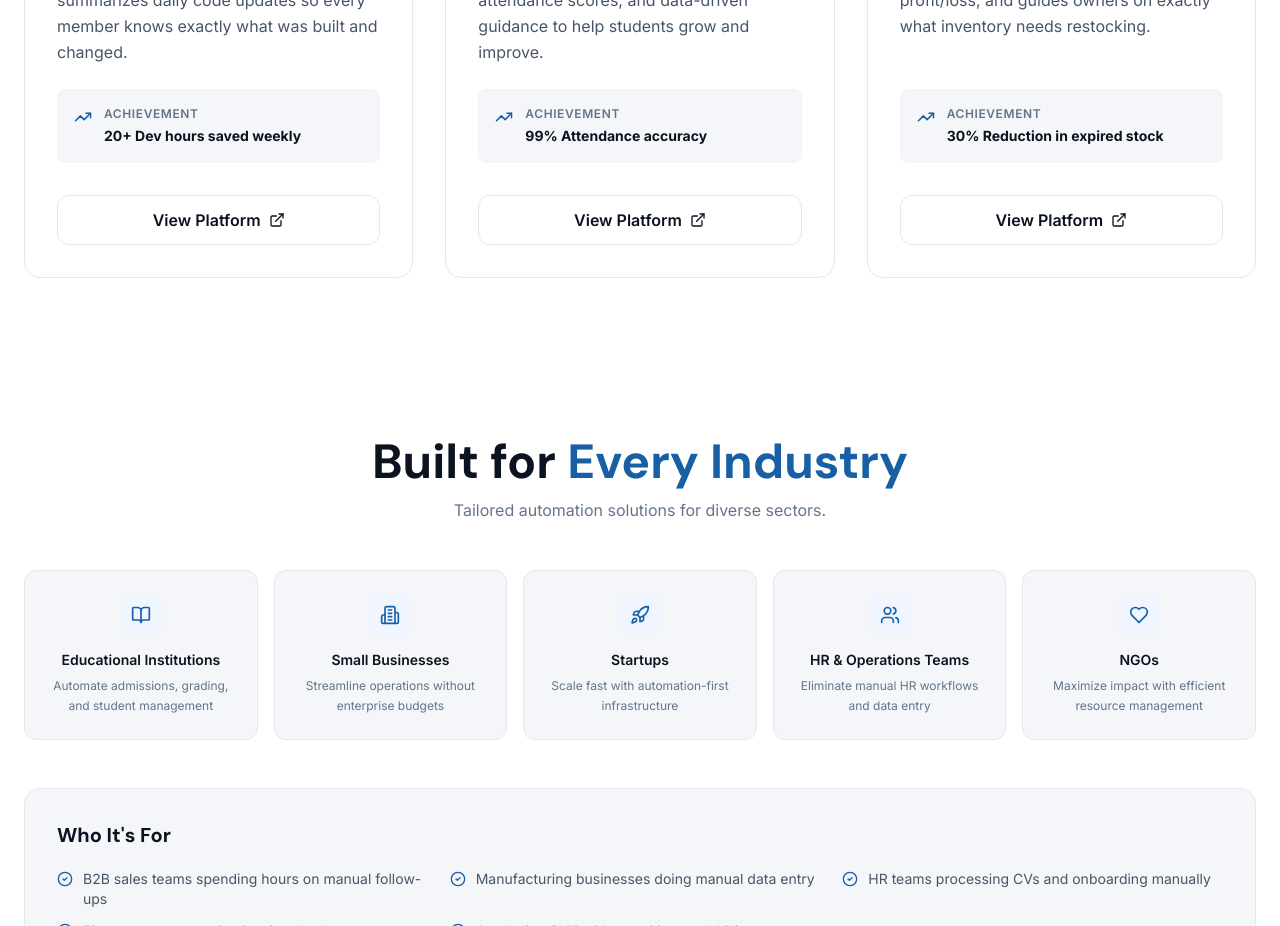
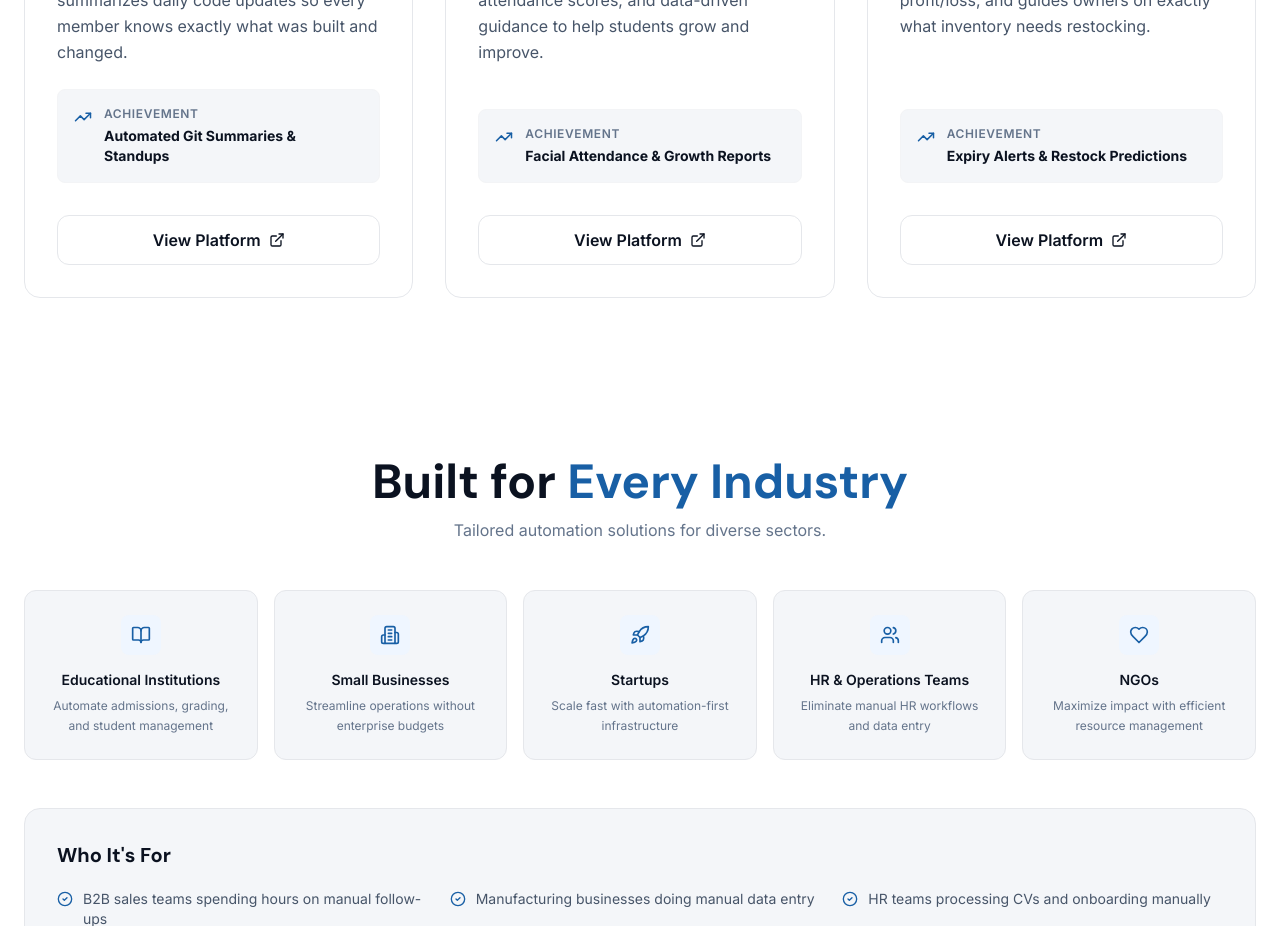
Before and after one commit to Piyush105454/Innoalaxy, a React (Vite) app in the folder frontend/: page / in a window 1280 px wide. Shown: the part 3020-3946 px from the top of the page. Built offline with nearby package versions, Linux system fonts and the light colour scheme; no server answers.

Commit message:
chore: replace fake stats with descriptive features for past ai platforms

```diff
--- a/frontend/src/pages/Home.tsx
+++ b/frontend/src/pages/Home.tsx
@@ -138,7 +138,7 @@ const pastWork = [
     icon: Code2,
     title: "Resurrect AI Agent",
     desc: "Autonomous AI agent integrated into dev teams. It monitors git pushes and summarizes daily code updates so every member knows exactly what was built and changed.",
-    stats: "20+ Dev hours saved weekly",
+    stats: "Automated Git Summaries & Standups",
     color: "text-blue-600 bg-blue-50 border-blue-200",
     link: "#",
   },
@@ -146,7 +146,7 @@ const pastWork = [
     icon: GraduationCap,
     title: "School AI Platform",
     desc: "AI-powered facial recognition attendance. Provides personalized feedback, attendance scores, and data-driven guidance to help students grow and improve.",
-    stats: "99% Attendance accuracy",
+    stats: "Facial Attendance & Growth Reports",
     color: "text-violet-600 bg-violet-50 border-violet-200",
     link: "#",
   },
@@ -154,7 +154,7 @@ const pastWork = [
     icon: Activity,
     title: "Medicine Shop AI",
     desc: "Intelligent medical stock management. Predicts stock expiry, analyzes monthly profit/loss, and guides owners on exactly what inventory needs restocking.",
-    stats: "30% Reduction in expired stock",
+    stats: "Expiry Alerts & Restock Predictions",
     color: "text-emerald-600 bg-emerald-50 border-emerald-200",
     link: "#",
   },
```
